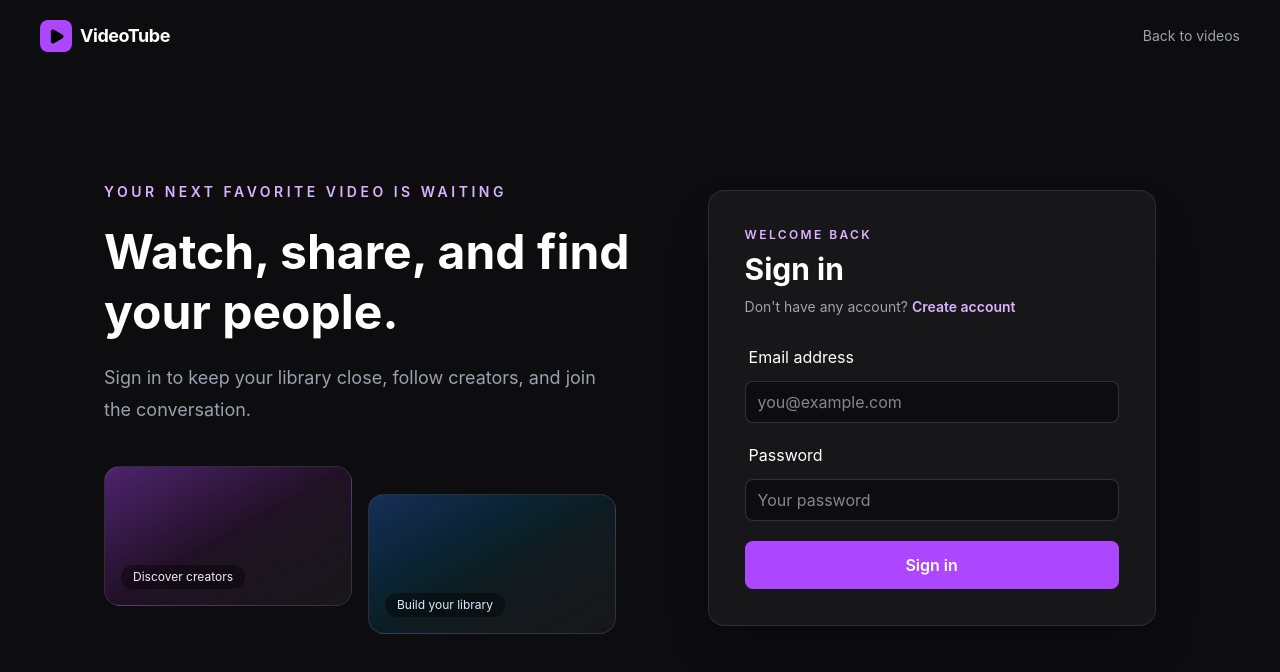
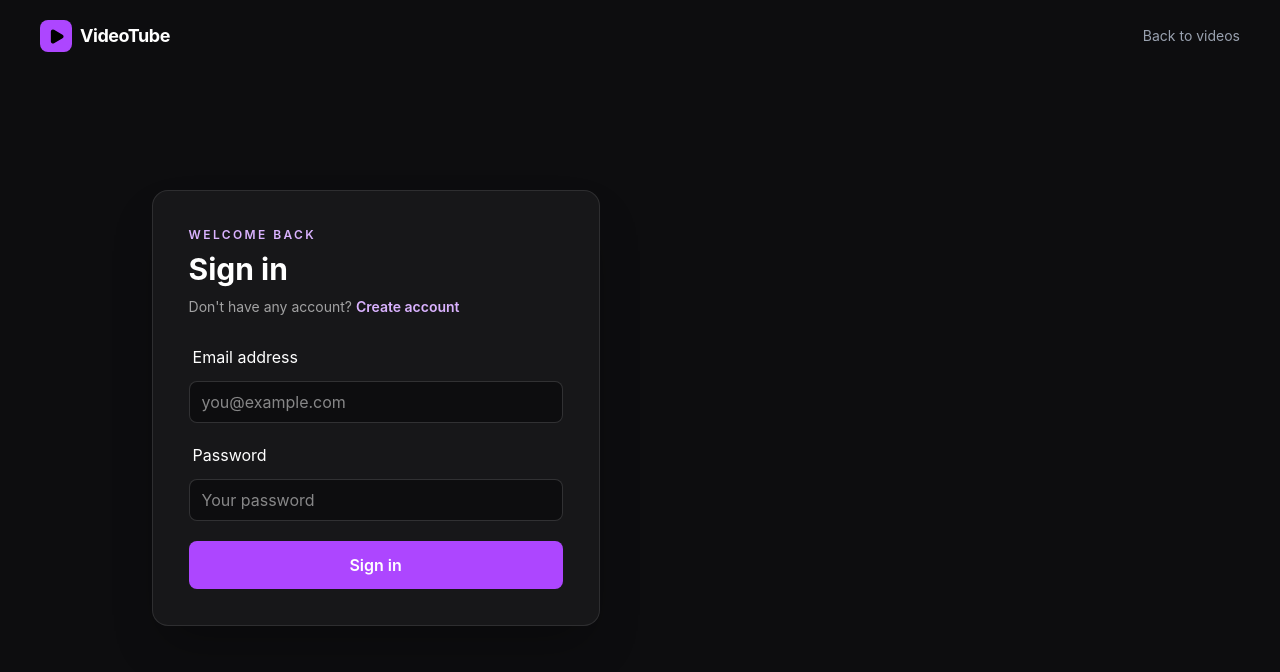
Before and after one commit to Nikita-singh-14/youtube-clone-mern, a React (Vite) app in the folder 01_Frontend/: page /login in a window 1280 px wide. Shown: the top 672 px of the page. Built offline with nearby package versions, Linux system fonts and the light colour scheme; no server answers.

Commit message:
Remove commented-out section in AuthLayout component for cleaner code

```diff
--- a/01_Frontend/src/components/AuthLayout.jsx
+++ b/01_Frontend/src/components/AuthLayout.jsx
@@ -16,7 +16,7 @@ const AuthLayout = () => (
     </header>
 
     <div className="mx-auto grid min-h-[calc(100vh-5rem)] max-w-6xl items-center gap-10 px-5 pb-12 sm:px-10 lg:grid-cols-[1fr_0.9fr]">
-      <section className="hidden lg:block">
+      {/* <section className="hidden lg:block">
         <p className="text-sm font-semibold uppercase tracking-[0.25em] text-purple-300">
           Your next favorite video is waiting
         </p>
@@ -38,7 +38,7 @@ const AuthLayout = () => (
             </div>
           </div>
         </div>
-      </section>
+      </section> */}
 
       <section className="w-full">
         <Outlet />
```
